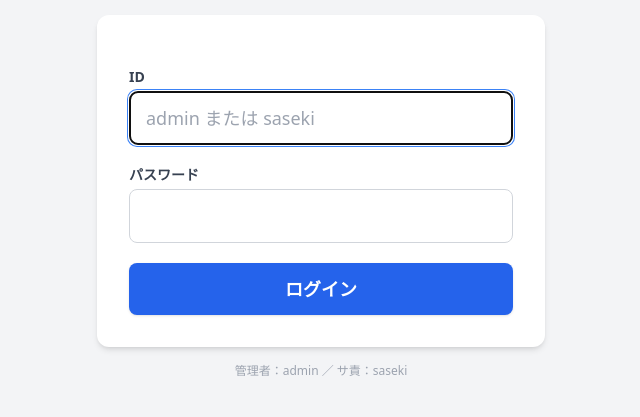
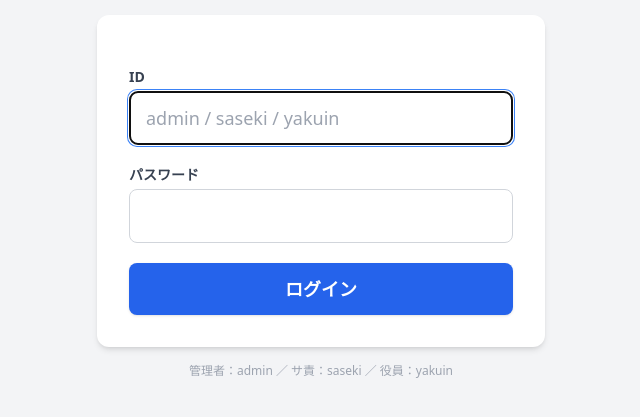
Before and after one commit to hinarisa5699-wq/shift-app-new, a Flask app: page /login in a window 1280 px wide. Shown: the part 247-664 px from the top of the page, without its empty margins (319-959 px from the left). Run offline with Flask 3, Linux system fonts and the light colour scheme; some libraries are stand-ins or nearby versions.

Commit message:
役員(yakuin)ログインアカウントを追加（権限は管理者と同等）
SHIFT_YAKUIN_PASSWORD から読み込み、admin/saseki と同方式でハッシュ化（平文保存なし）。env未設定時のローカル既定値・ログイン画面の案内・警告文も yakuin を含めて更新。

Co-Authored-By: Claude Opus 4.8 (1M context) <noreply@anthropic.com>

```diff
--- a/app.py
+++ b/app.py
@@ -614,21 +614,27 @@ def _load_users():
     平文では保存せずハッシュ化して保持する。
       - SHIFT_ADMIN_PASSWORD  … 管理者のパスワード
       - SHIFT_SASEKI_PASSWORD … サ責のパスワード
-    未設定の場合はローカル開発用に admin/saseki を仮設定（要・本番では必ず環境変数を設定）。
+      - SHIFT_YAKUIN_PASSWORD … 役員のパスワード（権限は管理者と同等＝全機能）
+    未設定の場合はローカル開発用に admin/saseki/yakuin を仮設定（要・本番では必ず環境変数を設定）。
     戻り値: {username: {"hash": ..., "role": 表示名}}
     """
     admin_pw = os.environ.get("SHIFT_ADMIN_PASSWORD", "").strip()
     saseki_pw = os.environ.get("SHIFT_SASEKI_PASSWORD", "").strip()
-    dev_default = not admin_pw and not saseki_pw
+    yakuin_pw = os.environ.get("SHIFT_YAKUIN_PASSWORD", "").strip()
+    dev_default = not admin_pw and not saseki_pw and not yakuin_pw
     if dev_default:
         # ローカル開発フォールバック（本番では環境変数を必ず設定すること）
         admin_pw = "admin"
         saseki_pw = "saseki"
+        yakuin_pw = "yakuin"
     users = {}
     if admin_pw:
         users["admin"] = {"hash": generate_password_hash(admin_pw), "role": "管理者"}
     if saseki_pw:
         users["saseki"] = {"hash": generate_password_hash(saseki_pw), "role": "サ責"}
+    if yakuin_pw:
+        # 役員は管理者と同じ権限（ログイン済みなら全機能アクセス可）
+        users["yakuin"] = {"hash": generate_password_hash(yakuin_pw), "role": "役員"}
     return users, dev_default
 
 
@@ -660,8 +666,9 @@ def create_app():
     app.config["USERS"] = users
     if _dev_default:
         app.logger.warning(
-            "ログインがローカル既定値(admin/saseki)で動作中です。"
-            "本番では SHIFT_ADMIN_PASSWORD / SHIFT_SASEKI_PASSWORD と SECRET_KEY を必ず設定してください。"
+            "ログインがローカル既定値(admin/saseki/yakuin)で動作中です。"
+            "本番では SHIFT_ADMIN_PASSWORD / SHIFT_SASEKI_PASSWORD / SHIFT_YAKUIN_PASSWORD と "
+            "SECRET_KEY を必ず設定してください。"
         )
 
     @app.before_request
--- a/templates/login.html
+++ b/templates/login.html
@@ -39,7 +39,7 @@
                 <label for="username" class="block text-sm font-semibold text-gray-700 mb-1">ID</label>
                 <input type="text" id="username" name="username" required autofocus autocomplete="username"
                        class="w-full px-4 py-3 text-lg border border-gray-300 rounded-lg focus:ring-2 focus:ring-primary-500 focus:border-primary-500"
-                       placeholder="admin または saseki">
+                       placeholder="admin / saseki / yakuin">
             </div>
             <div>
                 <label for="password" class="block text-sm font-semibold text-gray-700 mb-1">パスワード</label>
@@ -51,7 +51,7 @@
                 ログイン
             </button>
         </form>
-        <p class="text-center text-xs text-gray-400 mt-4">管理者：admin ／ サ責：saseki</p>
+        <p class="text-center text-xs text-gray-400 mt-4">管理者：admin ／ サ責：saseki ／ 役員：yakuin</p>
     </div>
 </body>
 </html>
```
